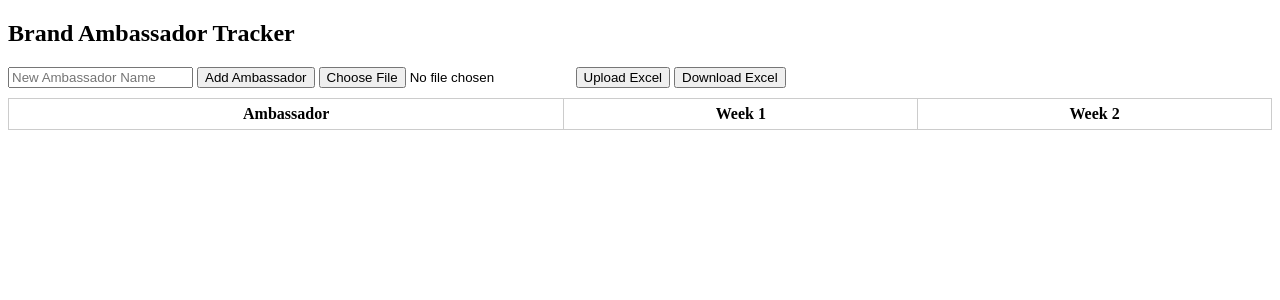
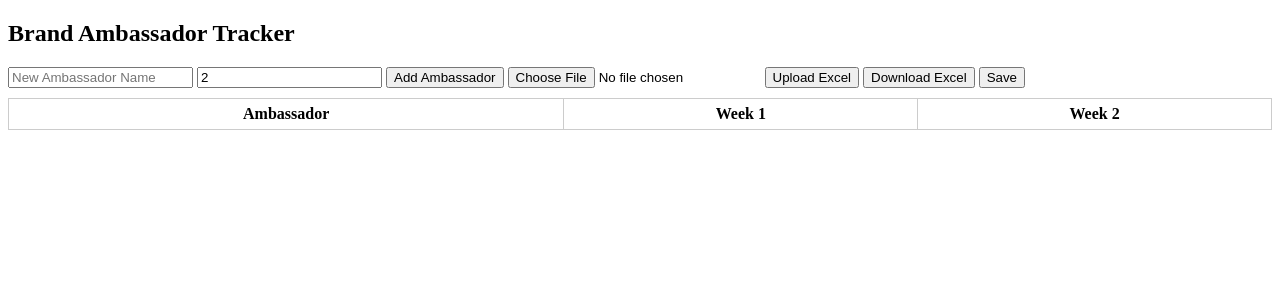
Before and after one commit to Kaushik-Puttaswamy/ambassador-tracker, a Flask app: page / in a window 1280 px wide. Shown: the top 300 px of the page. Run offline with Flask 3, Linux system fonts and the light colour scheme; lists and menus that the app fills with data are empty; some libraries are stand-ins or nearby versions.

Commit message:
Updated files added

```diff
--- a/app.py
+++ b/app.py
@@ -1,5 +1,5 @@
 # app.py
-from flask import Flask, render_template, request, send_file, redirect
+from flask import Flask, render_template, request, send_file, redirect, jsonify
 from flask_socketio import SocketIO, emit
 import os
 import json
@@ -11,7 +11,6 @@ socketio = SocketIO(app, cors_allowed_origins="*")
 
 DATA_FILE = 'saved_data.json'
 
-# Load saved data or initialize new structure
 def load_data():
     if os.path.exists(DATA_FILE):
         with open(DATA_FILE, 'r') as f:
@@ -37,7 +36,6 @@ def download():
             for i, val in enumerate(options):
                 row[f'Opt{i+1}'] = val
             rows.append(row)
-
     df = pd.DataFrame(rows)
     output = BytesIO()
     df.to_excel(output, index=False)
@@ -62,6 +60,12 @@ def upload():
         save_data(data)
     return redirect('/')
 
+@app.route('/save', methods=['POST'])
+def manual_save():
+    global data
+    save_data(data)
+    return jsonify({'status': 'saved'})
+
 @socketio.on('update_click')
 def update_click(payload):
     name = payload['ambassador']
@@ -75,8 +79,6 @@ def update_click(payload):
         data[name][week] = [0] * 5
 
     data[name][week][option] = count
-    save_data(data)
-
     emit('broadcast_update', payload, broadcast=True)
 
 if __name__ == '__main__':
--- a/static/script.js
+++ b/static/script.js
@@ -12,16 +12,23 @@ function incrementCount(button) {
   let count = parseInt(button.textContent.trim()) || 0;
   count++;
   button.textContent = count;
+  button.className = `opt-btn ${getColorClass(count)}`;
+  sendUpdate(button, count);
+}
 
-  button.className = `opt-btn ${getColorClass(count)}`;
+function resetCount(button) {
+  button.textContent = "0";
+  button.className = "opt-btn";
+  sendUpdate(button, 0);
+}
 
+function sendUpdate(button, count) {
   const data = {
     ambassador: button.dataset.ambassador,
     week: parseInt(button.dataset.week),
     option: parseInt(button.dataset.option),
     count: count
   };
-
   socket.emit("update_click", data);
 }
 
@@ -35,16 +42,16 @@ socket.on("broadcast_update", (data) => {
 });
 
 document.getElementById("add-ambassador-btn").addEventListener("click", () => {
-  const input = document.getElementById("new-ambassador");
-  const name = input.value.trim();
-  if (name) {
+  const name = document.getElementById("new-ambassador").value.trim();
+  if (!name) return;
   const tbody = document.querySelector("#tracker-table tbody");
+  const weeks = parseInt(document.getElementById("week-count").value) || 2;
   const tr = document.createElement("tr");
   const tdName = document.createElement("td");
   tdName.textContent = name;
   tr.appendChild(tdName);
 
-    for (let week = 1; week <= 2; week++) {
+  for (let week = 1; week <= weeks; week++) {
     const tdWeek = document.createElement("td");
     for (let opt = 1; opt <= 5; opt++) {
       const label = document.createTextNode(`Opt${opt}:`);
@@ -55,14 +62,24 @@ document.getElementById("add-ambassador-btn").addEventListener("click", () => {
       btn.dataset.week = week;
       btn.dataset.option = opt;
       btn.addEventListener("click", () => incrementCount(btn));
+      const resetBtn = document.createElement("button");
+      resetBtn.textContent = "⟳";
+      resetBtn.className = "reset-btn";
+      resetBtn.addEventListener("click", () => resetCount(btn));
       tdWeek.appendChild(label);
       tdWeek.appendChild(btn);
+      tdWeek.appendChild(resetBtn);
       tdWeek.appendChild(document.createElement("br"));
     }
     tr.appendChild(tdWeek);
   }
 
   tbody.appendChild(tr);
-    input.value = "";
-  }
+  document.getElementById("new-ambassador").value = "";
 });
+
+document.getElementById("save-btn").addEventListener("click", () => {
+  fetch("/save", { method: "POST" }).then(res => {
+    if (res.ok) alert("Saved successfully!");
+  });
+});
--- a/templates/index.html
+++ b/templates/index.html
@@ -7,7 +7,8 @@
   <style>
     table { border-collapse: collapse; width: 100%; }
     td, th { border: 1px solid #ccc; padding: 6px; text-align: center; }
-    button.opt-btn { width: 60px; margin: 2px; }
+    .opt-btn, .reset-btn { width: 60px; margin: 2px; }
+    .reset-btn { width: 30px; background-color: #eee; }
     .green { background-color: #90ee90; }
     .yellow { background-color: #ffff99; }
     .orange { background-color: #ffcc80; }
@@ -20,12 +21,14 @@
   <h2>Brand Ambassador Tracker</h2>
   <div id="control-panel">
     <input type="text" id="new-ambassador" placeholder="New Ambassador Name">
+    <input type="number" id="week-count" placeholder="Number of Weeks" value="2" min="1">
     <button id="add-ambassador-btn">Add Ambassador</button>
     <form action="/upload" method="post" enctype="multipart/form-data" style="display:inline;">
       <input type="file" name="excel_file">
       <button type="submit">Upload Excel</button>
     </form>
     <a href="/download"><button>Download Excel</button></a>
+    <button id="save-btn">Save</button>
   </div>
 
   <div class="scrollable">
@@ -53,7 +56,8 @@
                           data-option="{{ opt+1 }}"
                           onclick="incrementCount(this)">
                     {{ weeks[week_label][opt] if week_label in weeks else 0 }}
-                  </button><br>
+                  </button>
+                  <button class="reset-btn" onclick="resetCount(this.previousElementSibling)">⟳</button><br>
                 {% endfor %}
               </td>
             {% endfor %}
```
Lines whose indentation alone changed are shown as unchanged.
